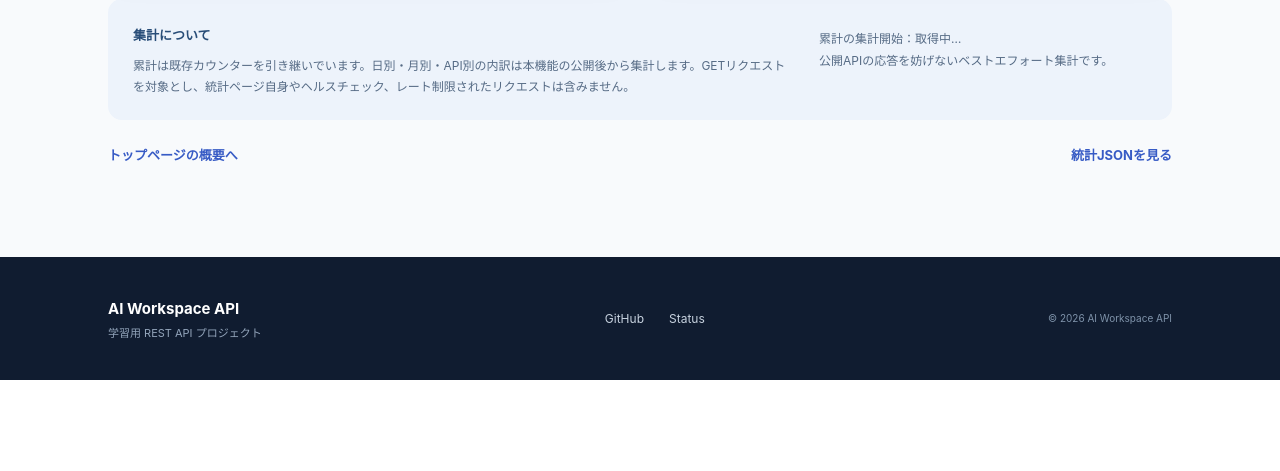
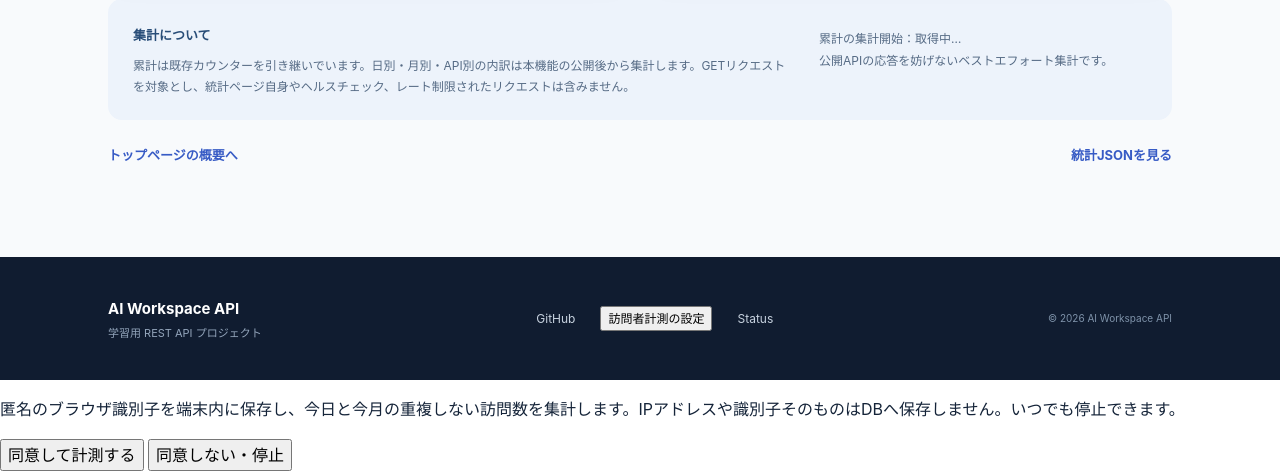
Before and after one commit to iwasaki-hub/ai-workspace-api, a Node server app: template views/statistics.ejs in a window 1280 px wide. Shown: the part 1281-1752 px from the top of the page. Before the commit the page ends 1661 px from the top, so only its background shows below. Run offline with Node 20, Linux system fonts and the light colour scheme; the template is opened without the code that fills it, so the values that code supplies are empty; the visitor is signed in with stand-in values (Sample User, id 1); some libraries are stand-ins or nearby versions.

Commit message:
feat: add explicit consent panel and persistent visitor privacy setting

```diff
--- a/views/partials/footer.ejs
+++ b/views/partials/footer.ejs
@@ -3,10 +3,18 @@
     <div><strong>AI Workspace API</strong><p>学習用 REST API プロジェクト</p></div>
     <div class="footer-links">
       <a href="https://github.com/iwasaki-hub/ai-workspace-api" target="_blank" rel="noopener noreferrer"><%- icon("github") %> GitHub <%- icon("external") %></a>
+      <button type="button" class="visitor-settings-button" data-visitor-settings>訪問者計測の設定</button>
       <a href="/health"><%- icon("health") %> Status</a>
     </div>
     <small>© <%= new Date().getFullYear() %> AI Workspace API</small>
   </div>
 </footer>
+<div class="visitor-consent" data-visitor-consent hidden role="region" aria-label="匿名訪問者計測の同意設定">
+  <p data-visitor-consent-text>匿名ブラウザ識別子を使った訪問者数の計測に同意しますか？</p>
+  <div class="visitor-consent-actions">
+    <button type="button" data-visitor-allow>同意して計測する</button>
+    <button type="button" data-visitor-decline>同意しない・停止</button>
+  </div>
+</div>
 </body>
 </html>
```
